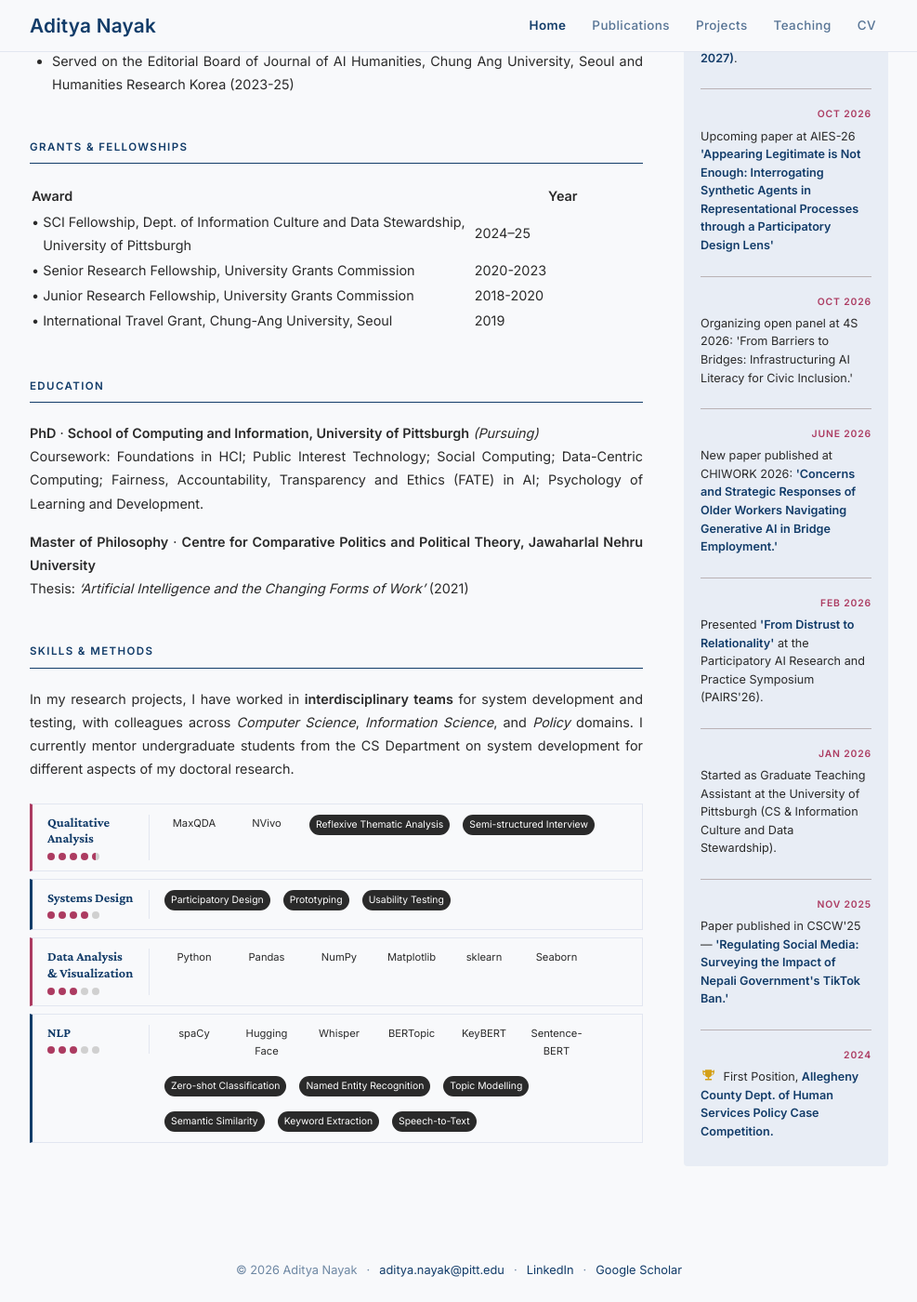
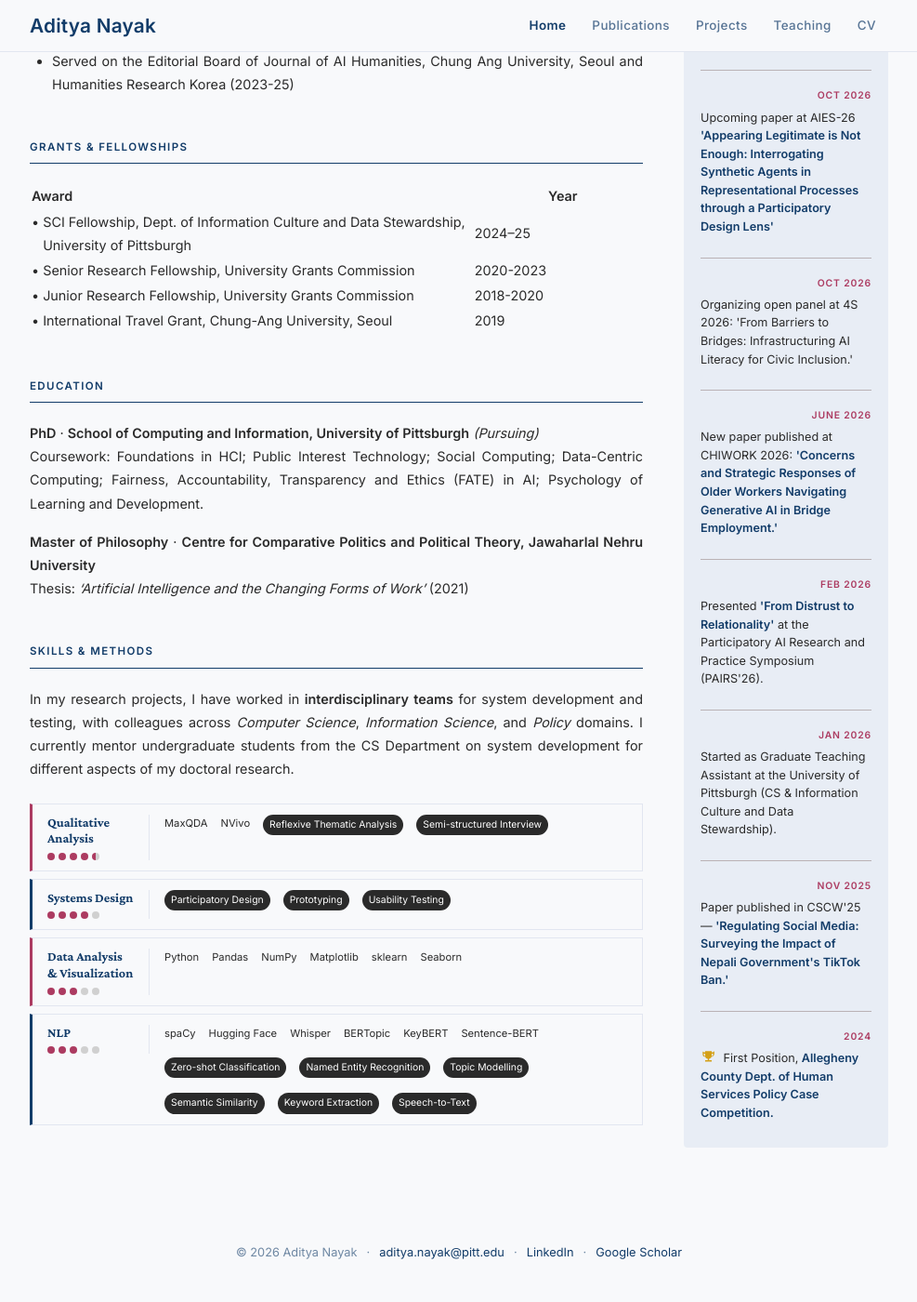
Before and after one commit to adityanayak-info/adityanayak-info.github.io, a Jekyll site: the page built from index.md, in a window 1280 px wide and 1400 px high, scrolled down 2247 px. Shown: the whole window at 93% size, without its empty margins (146-1133 px from the left). Built offline with Jekyll 4.4.1, drawn with Linux system fonts in a browser that asks for light colours.

Commit message:
Update .sk-b-tool display and width properties
Changed .sk-b-tool to use inline-flex display and adjusted width.

```diff
--- a/assets/css/style.css
+++ b/assets/css/style.css
@@ -1053,16 +1053,12 @@
 }
 
 .sk-b-tool {
-  display: flex;
-  flex-direction: column;
+  display: inline-flex;
   align-items: center;
-  gap: 4px;
-  width: 64px;
+  width: auto;
   font-size: 0.7rem;
   color: var(--text);
-  text-align: center;
 }
-.sk-b-tool img { width: 20px; height: 20px; object-fit: contain; }
 
 .sk-b-badge {
   width: 20px;
```
